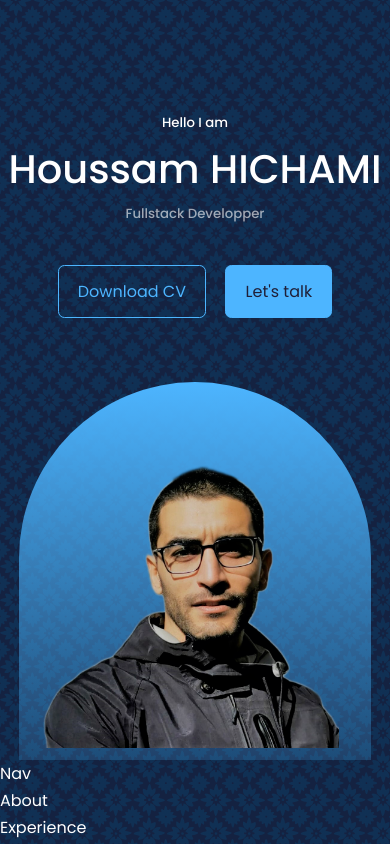
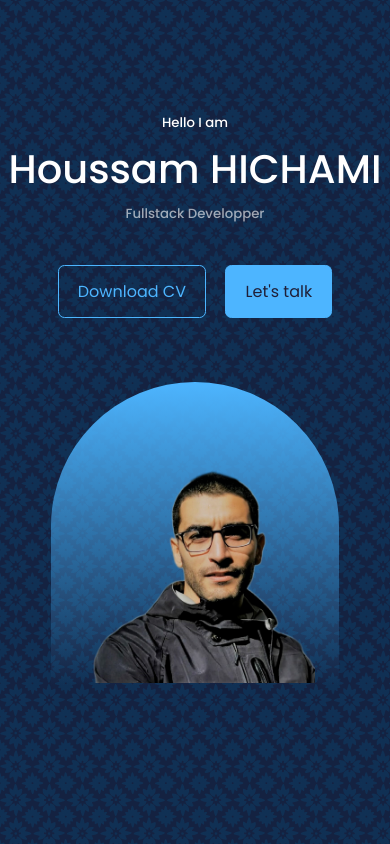
Before and after one commit to redwing555/portfolio-2.0, a React (Create React App) app: page / in a window 390 px wide. Shown: the top 844 px of the page. Built offline with nearby package versions, Linux system fonts and the light colour scheme.

Commit message:
fix responsiveness

```diff
--- a/src/Components/header/Header.css
+++ b/src/Components/header/Header.css
@@ -1,3 +1,7 @@
+/* *{
+    outline: solid 1px red !important;
+} */
+
 header {
   height: 100vh;
   padding-top: 7rem;
@@ -42,9 +46,11 @@ header {
   left: calc(50% - 11rem);
   margin-top: 4rem;
   border-radius: 12rem 12rem 0 0;
-  padding-right: 2rem;
-  padding-top: 4.5rem;
+
+  /* padding-right: 2rem;
+  padding-top: 4.5rem; */
   overflow: hidden;
+  padding: 5rem 1.5rem 1.5rem 1.5rem;
 }
 
 .scroll__down {
@@ -59,14 +65,20 @@ header {
 /* =============== MEDIA QUERIES (MEDIUM DEVICES) ================= */
 @media screen and (max-width: 1024px) {
   header {
-    height: 63vh;
+    height: 112vh;
   }
 }
 
 /* =============== MEDIA QUERIES (SMALL DEVICES) ================= */
 @media screen and (max-width: 600px) {
   header {
-    height: 90vh;
+    height: 114vh;
+  }
+
+  .me {
+    width: 18rem;
+    height: 19rem;
+    margin-left: 2rem;
   }
 
   .header__socials,
```
